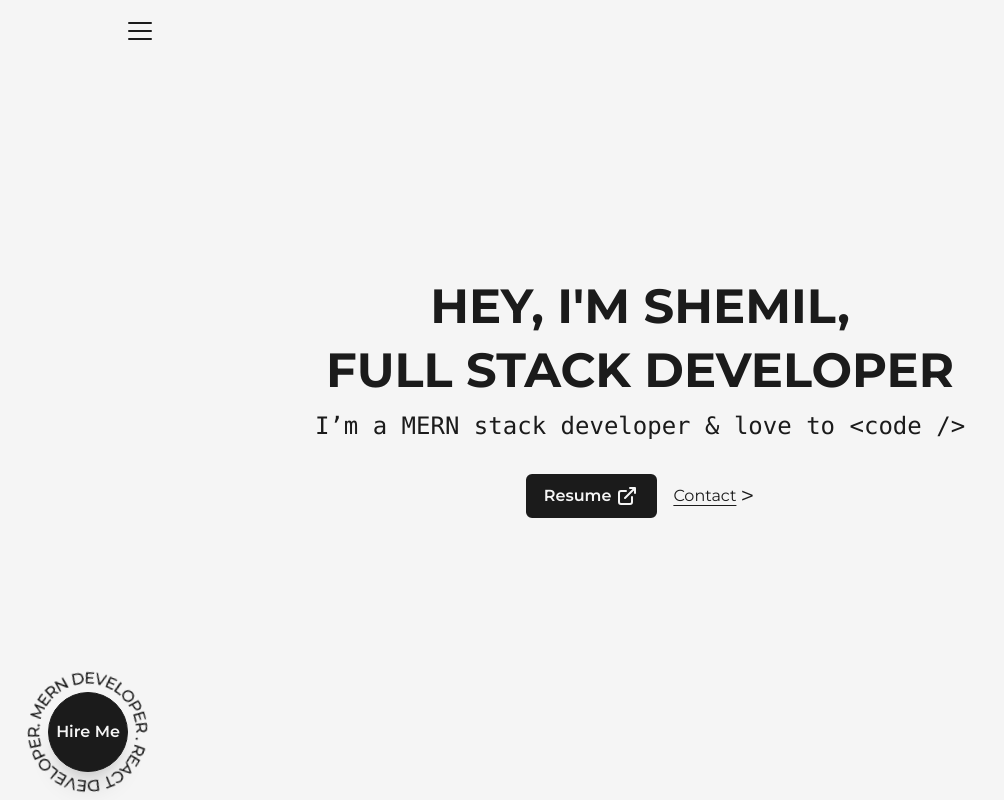
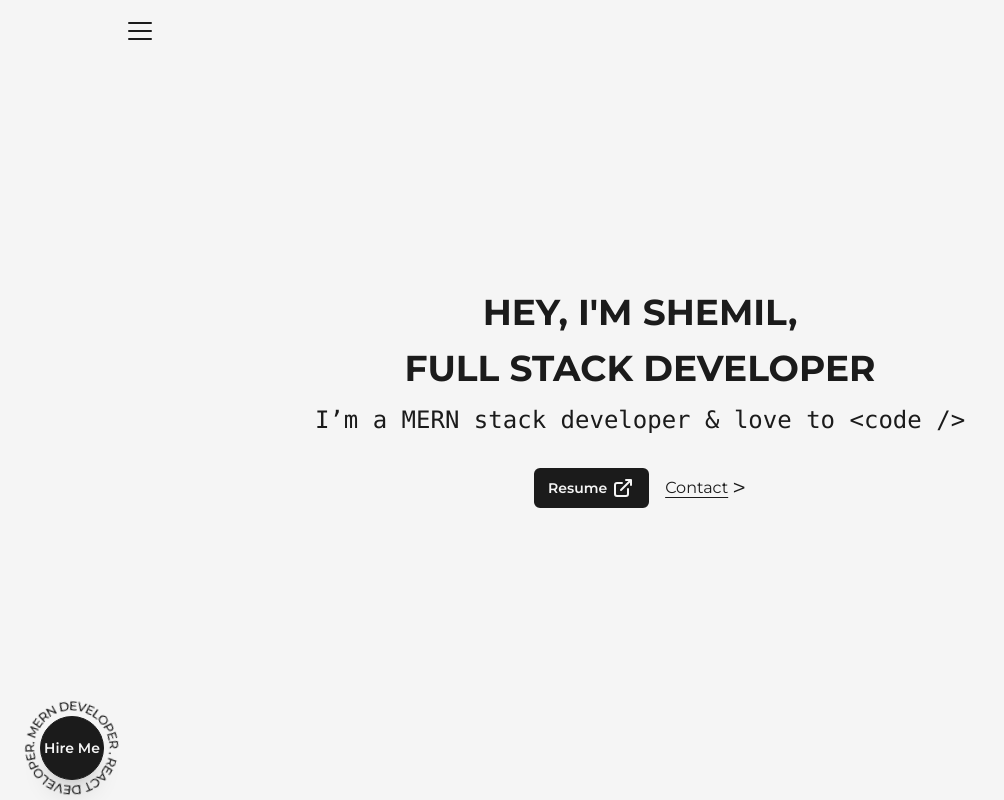
Before and after one commit to shemilkumar/my-portfolio, a Next.js app: page / in a window 1280 px wide. Shown: the whole page, without its empty margins (0-1004 px from the left). Built offline with nearby package versions, Linux system fonts and the light colour scheme.

Commit message:
Home page made responsive

```diff
--- a/src/components/assests/HireMe.tsx
+++ b/src/components/assests/HireMe.tsx
@@ -1,40 +1,12 @@
-import { FC, useEffect } from "react";
+import { FC } from "react";
 import { MyCircularText } from "./Icons";
 import { motion, useAnimate } from "framer-motion";
 import Link from "next/link";
-import { useDarkMode } from "usehooks-ts";
-import useTheme from "../hooks/useTheme";
 
 interface HireMeProps {}
 
 const HireMe: FC<HireMeProps> = ({}) => {
   const [scope, animate] = useAnimate();
-  const theme = useTheme();
-  // const { isDarkMode } = useDarkMode();
-
-  // const FallingAnimation = async () => {
-  //   await animate(scope.current, { bottom: 0 });
-  //   await animate(scope.current, { bottom: 300 });
-  //   await animate(scope.current, { bottom: 0 });
-  //   animate(
-  //     scope.current,
-  //     {
-  //       // x: 100,
-  //       bottom: [1000, 0, 100, 0],
-  //     },
-  //     {
-  //       // repeat: 1,
-  //       type: "tween",
-  //       repeatType: "mirror",
-  //       ease: "easeInOut",
-  //       duration: 3,
-  //     }
-  //   );
-  // };
-
-  // useEffect(() => {
-  //   FallingAnimation();
-  // });
 
   return (
     <motion.div
@@ -48,14 +20,11 @@ const HireMe: FC<HireMeProps> = ({}) => {
         bounce: 0.7,
       }}
     >
-      <div className="relative flex items-center justify-center h-auto w-36">
-        <MyCircularText
-          className="fill-dark dark:fill-light animate-spin-slow"
-          dark={theme === "dark" ? true : false}
-        />
+      <div className="relative flex items-center justify-center h-auto w-36 sm:w-28">
+        <MyCircularText className="fill-dark dark:fill-light animate-spin-slow" />
         <Link
           href="mailto:shemil0055@gmail.com"
-          className="absolute flex items-center justify-center w-20 h-20 font-semibold -translate-x-1/2 -translate-y-1/2 border border-solid rounded-full shadow-xl bg-dark text-light border-dark top-1/2 left-1/2 hover:bg-light hover:text-dark dark:bg-light dark:text-dark dark:border-light hover:dark:bg-dark hover:dark:text-light"
+          className="absolute flex items-center justify-center w-20 h-20 font-semibold -translate-x-1/2 -translate-y-1/2 border border-solid rounded-full shadow-xl sm:w-16 sm:h-16 sm:text-sm bg-dark text-light border-dark top-1/2 left-1/2 hover:bg-light hover:text-dark dark:bg-light dark:text-dark dark:border-light hover:dark:bg-dark hover:dark:text-light"
         >
           Hire Me
         </Link>
--- a/src/components/ui/Button.tsx
+++ b/src/components/ui/Button.tsx
@@ -12,7 +12,7 @@ const Button: FC<ButtonProps> = ({ text, icon, href }) => {
     <Link
       href={href}
       target="_blank"
-      className="flex items-center gap-1 px-4 py-2 font-semibold border-2 rounded-md bg-dark text-light hover:bg-light hover:text-dark border-dark dark:border-light dark:bg-light dark:text-dark hover:dark:bg-dark hover:dark:text-light"
+      className="flex items-center gap-1 px-4 py-2 font-semibold border-2 rounded-md bg-dark text-light hover:bg-light hover:text-dark border-dark dark:border-light dark:bg-light dark:text-dark hover:dark:bg-dark hover:dark:text-light md:px-3 md:py-1.5 md:text-sm"
     >
       {text}
       {icon}
--- a/src/components/ui/Headline.tsx
+++ b/src/components/ui/Headline.tsx
@@ -26,7 +26,7 @@ export const HeadlineAnimated: FC<HeadlineProps> = ({
 export const Headline: FC<HeadlineProps> = ({ title, className = "" }) => {
   return (
     <motion.h1
-      className={`text-5xl font-bold uppercase text-center ${className}`}
+      className={`text-5xl lg:text-4xl sm:text-3xl xs:text-2xl font-bold uppercase text-center ${className}`}
     >
       {title}
     </motion.h1>
```
